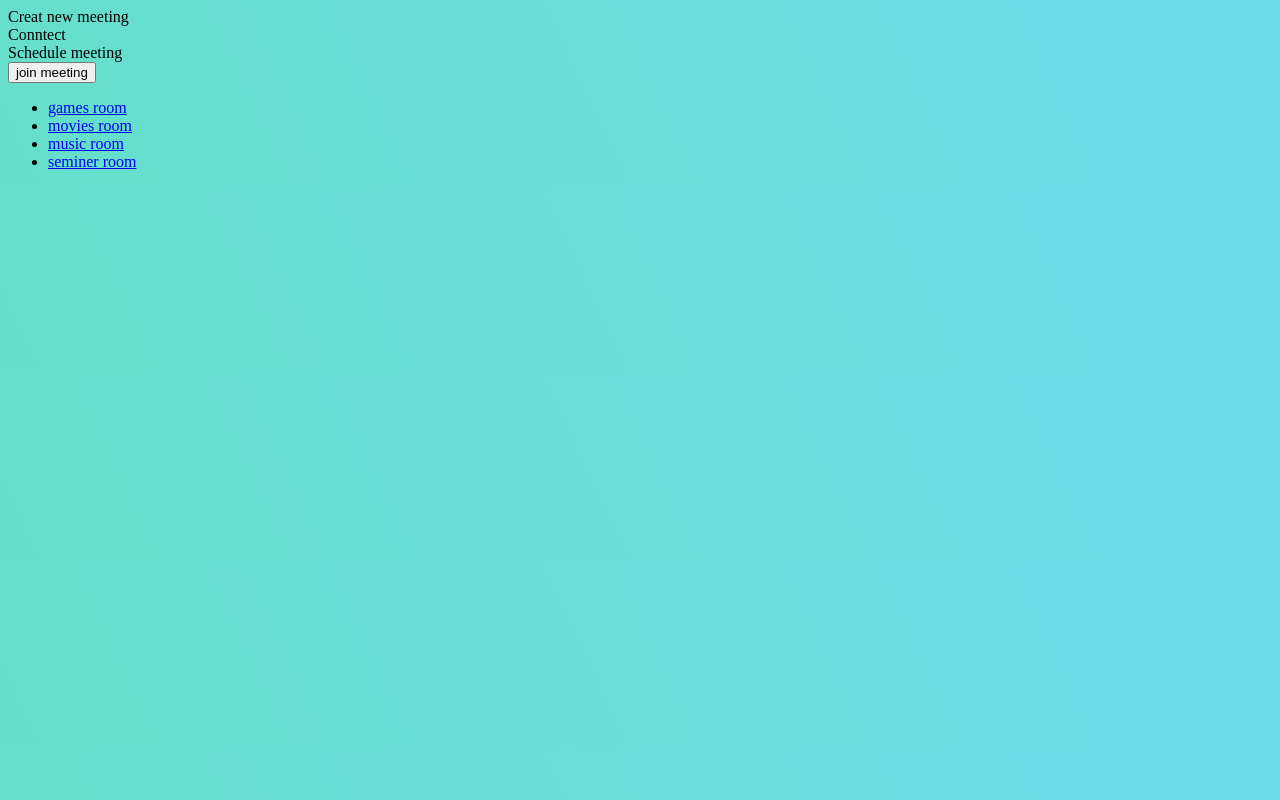
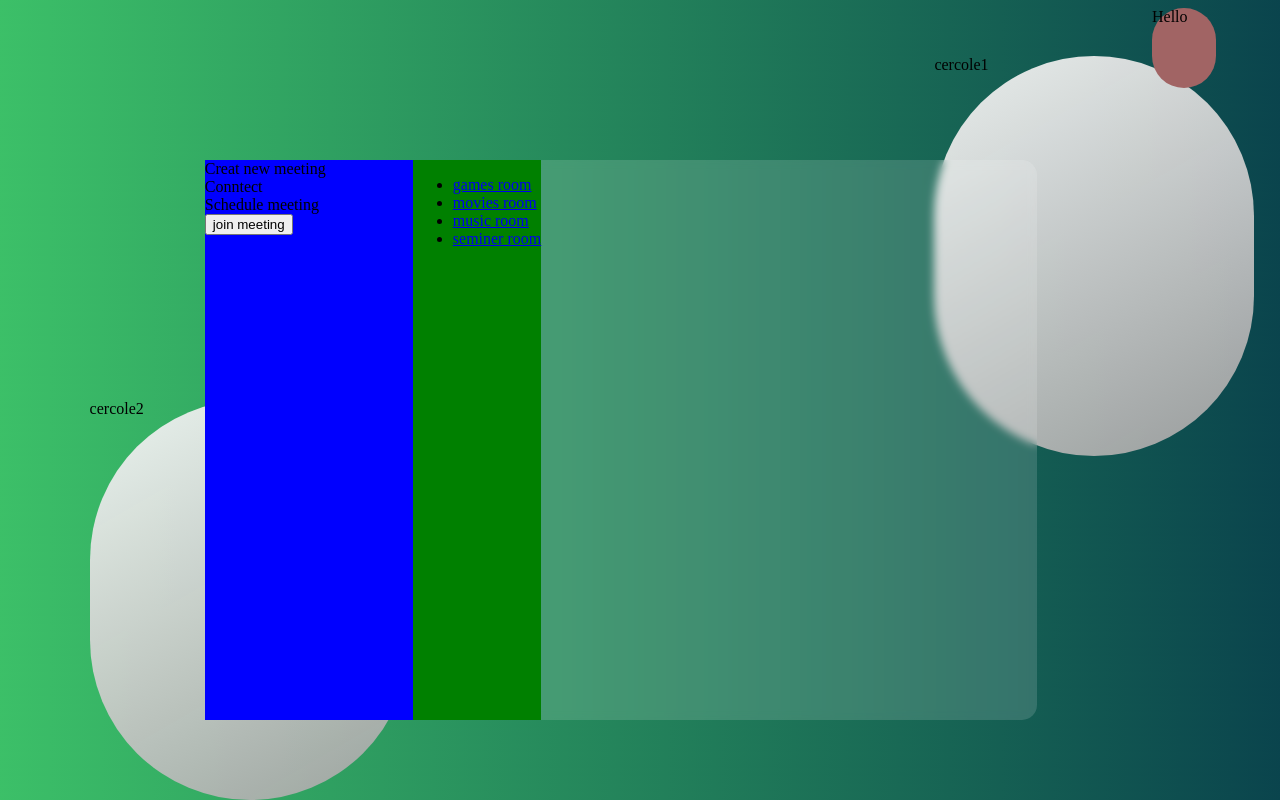
Before and after one commit to Mthocode/virtualmeet, a plain HTML site: page homescreen.html in a window 1280 px wide. Drawn offline with Linux system fonts and the light colour scheme.

Commit message:
uidisplay

```diff
--- a/css/background.css
+++ b/css/background.css
@@ -1,7 +1,66 @@
 body
 {
     /*background-color: rgb(88, 230, 235);*/
-    background-image: linear-gradient(65deg, #65dfc9, #6cdbeb);
+    background-image: linear-gradient(125deg, #3cc068,#0a444d);
+    /* background-repeat: no-repeat; */
     /* background-image: -webkit-gradient(linear, 0% 0%,0% 100%, from(#dce0e0), to(#3987a7));
     background-image: -o-linear-gradient(#dce0e0,#3987a7); */
+    width: 100%;
+    height: 100%;
 }
+.decosercole
+{
+    width: 25%;
+    height: 50%;
+    z-index: -5;
+    background-image: linear-gradient(150deg, rgba(248, 248, 248, 0.815),rgba(148, 146, 146, 0.76));
+    background-color: rgba(248, 248, 248, 0.651);
+    border-radius: 200px;
+}
+#dec1
+{
+    position: absolute;
+    left: 73%;
+    top: 7%;
+}
+#dec2
+{
+    position: absolute;
+    left: 7%;
+    top: 50%;
+}
+#userPro
+{
+    position: absolute;
+    left: 90%;
+    width: 5%;
+    height: 10%;
+    background-color: rgb(161, 100, 100);
+    border-radius: 35px;
+}
+#parantcon
+{
+    position: absolute;
+    display: flex;
+    top: 20%;
+    left: 16%;
+    width: 65%;
+    height: 70%;
+    border-radius: 15px;
+    background-color: rgba(255, 255, 255, 0.144);
+    backdrop-filter: blur(4px);
+}
+#primeactions
+{
+    width: 25%;
+    background-color: blue;
+}
+#secactions
+{
+    display: flex;
+    background-color: green;
+}
+#secactions > li
+{
+
+}
--- a/homescreen.html
+++ b/homescreen.html
@@ -7,8 +7,8 @@
     <link href="css/background.css" rel="stylesheet" type="text/css"  media="screen">
 </head>
 <body>
-   <div id="imagePro"></div>
-   <di id="parantcon">
+   <div id="userPro">Hello</div>
+   <div id="parantcon">
        <div id="primeactions">
            <div id="newmeeting">Creat new meeting</div>
            <div id="phonbook">Conntect</div>
@@ -24,7 +24,7 @@
                 <li><a href="#"><div class="roomcard">seminer room</div></a></li>
            </ul>
        </div>
-   </di>
+   </div>
 
    <div class="risponcewindo">
        <div id="cmeating"></div>
@@ -37,5 +37,12 @@
    <div class="risponcewindo">
        <div id="profseting"></div>
    </div>
+
+   <div class="decosercole" id ="dec1">
+    cercole1
+   </div>
+   <div class="decosercole" id ="dec2">
+    cercole2
+   </div>
 </body>
 </html>
```
